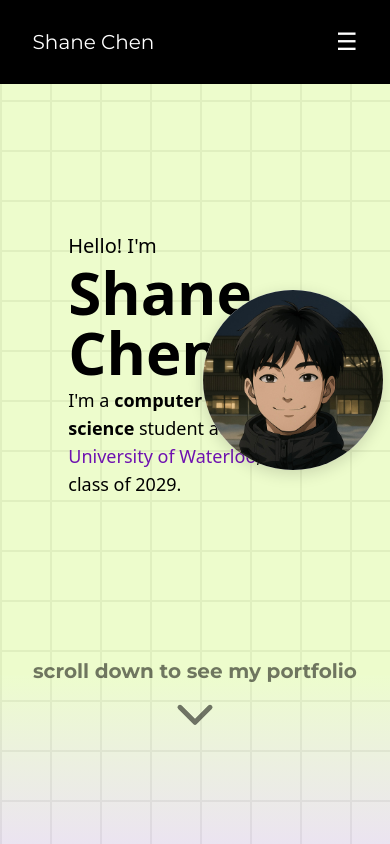
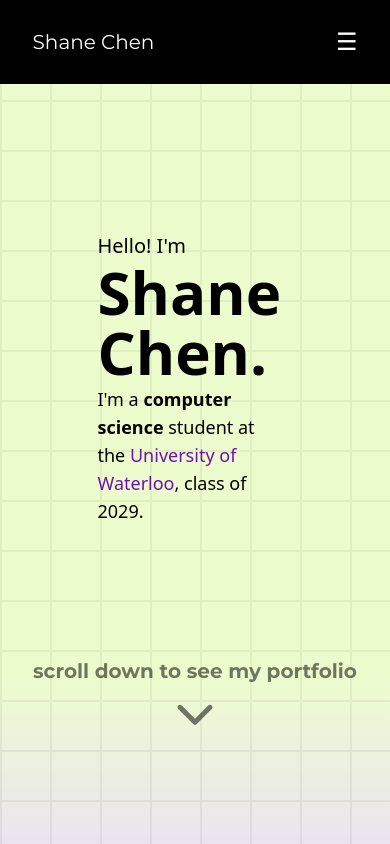
Before and after one commit to mars-flat/shanechen, a Next.js app: page / in a window 390 px wide. Shown: the top 844 px of the page. Built offline with nearby package versions, Linux system fonts and the light colour scheme.

Commit message:
fix image overlap

```diff
--- a/app/page.tsx
+++ b/app/page.tsx
@@ -30,7 +30,7 @@ export default function HomePage() {
     <div className={`flex flex-col`}>
       <Header font={montserrat}/>
       <div className={`h-[70vh] bg-lime-100/95 text-black flex justify-center items-center`}>
-        <div className="w-[50%] h-[50%]">
+        <div className="w-[50%] h-[50%] pr-8">
           <p className="text-xl mb-[1%]">Hello! I&apos;m</p>
           <p className={`text-6xl font-bold mb-[2%]`}>Shane Chen.</p>
           <p className="text-lg">I&apos;m a <strong>computer science</strong> student at the
@@ -42,7 +42,7 @@ export default function HomePage() {
             Please <Link href="#contact" className="text-purple-800">contact me</Link> for my resume.</p>
           <p className="max-sm:hidden text-lg">I&apos;m currently open to <strong>winter 2026</strong> internships.</p>
         </div>
-        <div id="me" className="w-[15%] flex items-center justify-center">
+        <div id="me" className="hidden md:flex w-[15%] items-center justify-center">
           <SpinnableCoin src="/me.jpg" alt="insert nice picture of me" size={180} />
         </div>
       </div>
```
